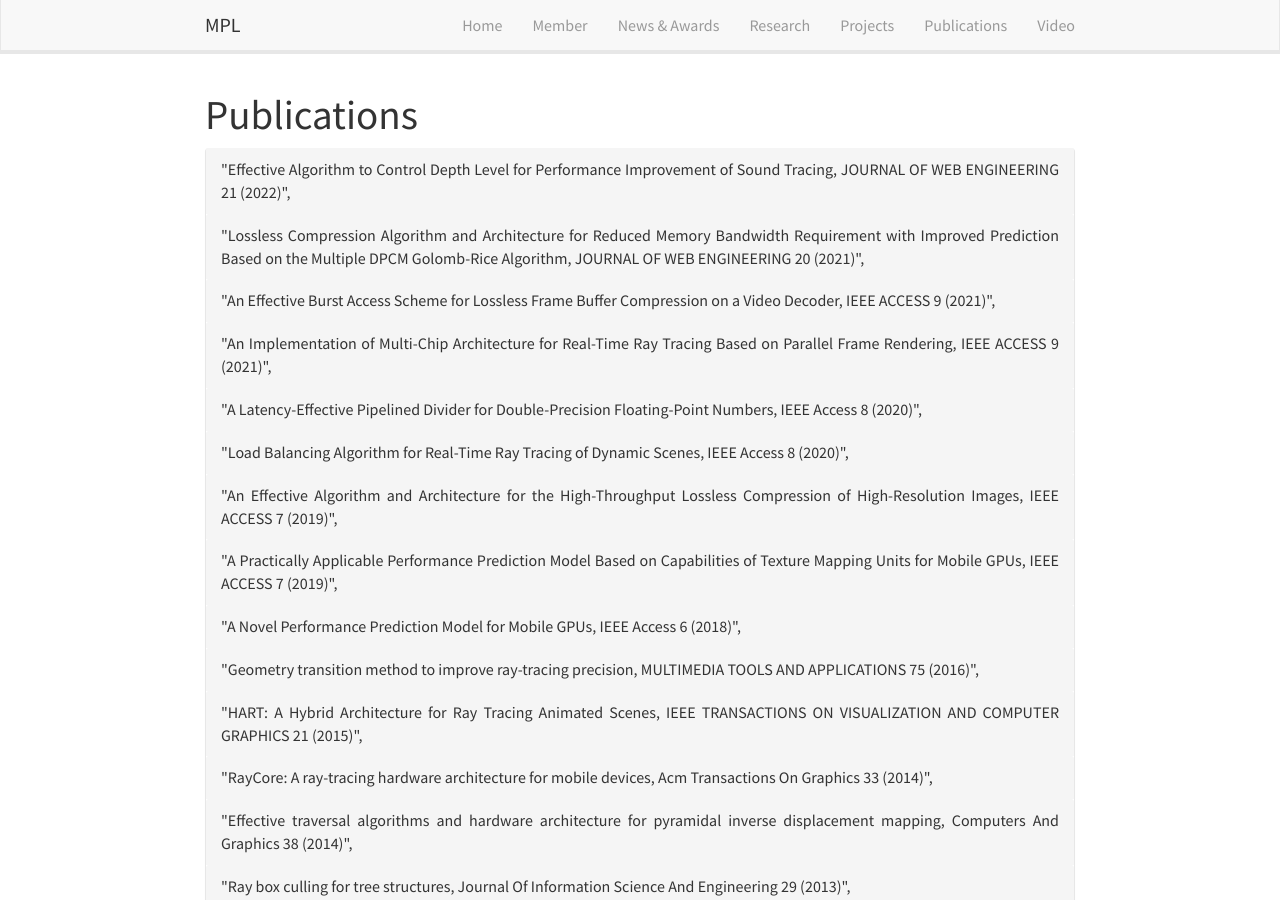
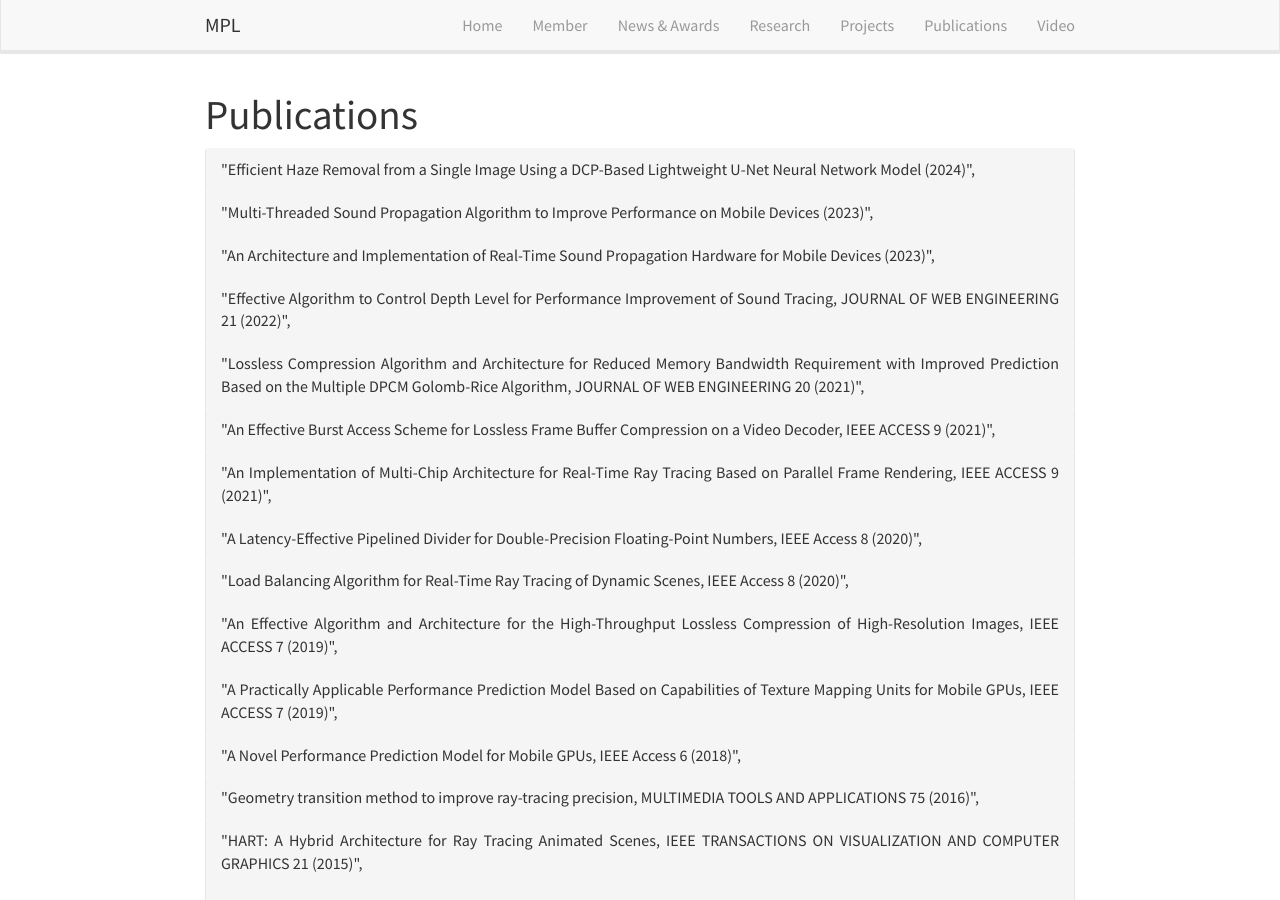
Before and after one commit to MPLRayman/webtest2, a Jekyll site: the page built from _pages/publications.html, in a window 1280 px wide and 900 px high. Built offline with Jekyll 4.4.1, drawn with Linux system fonts in a browser that asks for light colours; nearby versions of some CDN libraries.

Commit message:
Update publications.json

```diff
--- a/_data/publications.json
+++ b/_data/publications.json
@@ -1,4 +1,13 @@
 [
+    {
+        "title": "Efficient Haze Removal from a Single Image Using a DCP-Based Lightweight U-Net Neural Network Model (2024)"
+    },
+    {
+        "title": "Multi-Threaded Sound Propagation Algorithm to Improve Performance on Mobile Devices (2023)"
+    },
+    {
+        "title": "An Architecture and Implementation of Real-Time Sound Propagation Hardware for Mobile Devices (2023)"
+    },
     {
         "title": "Effective Algorithm to Control Depth Level for Performance Improvement of Sound Tracing, JOURNAL OF WEB ENGINEERING 21 (2022)"
     },
```
